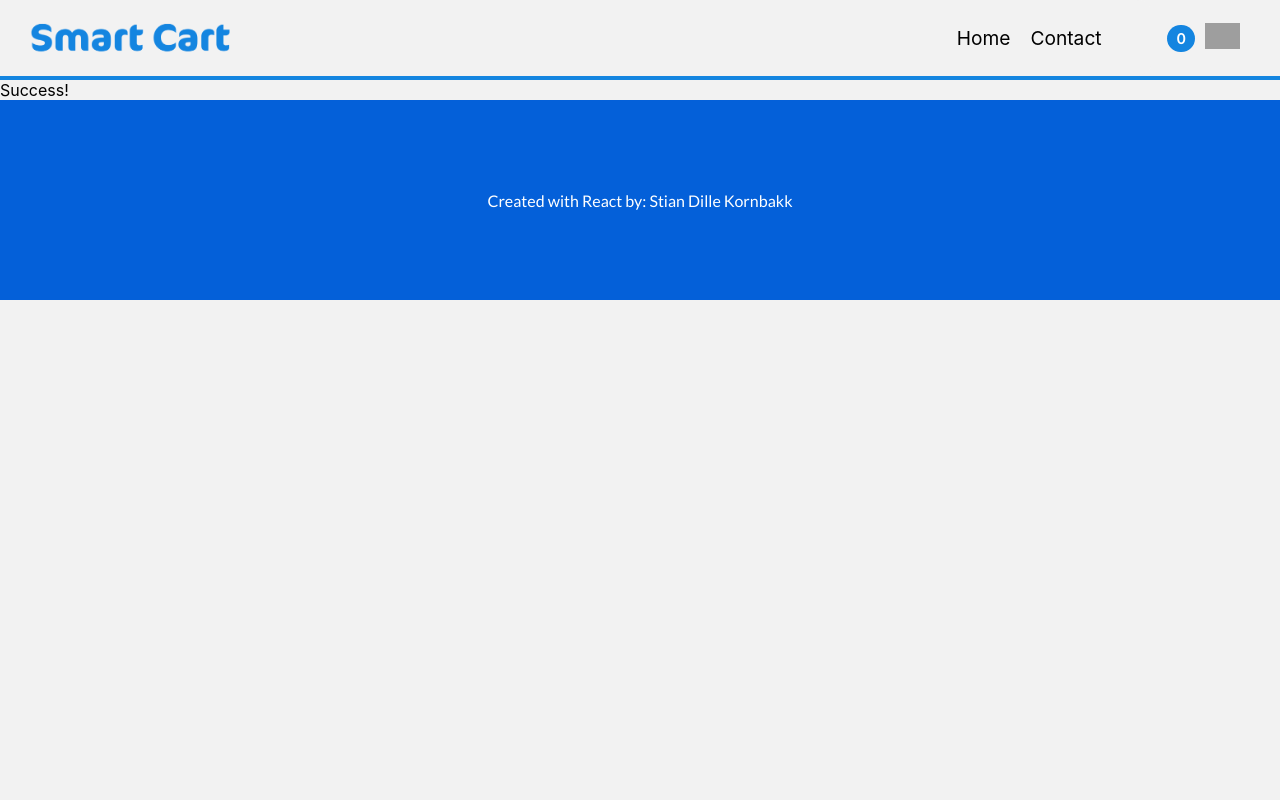
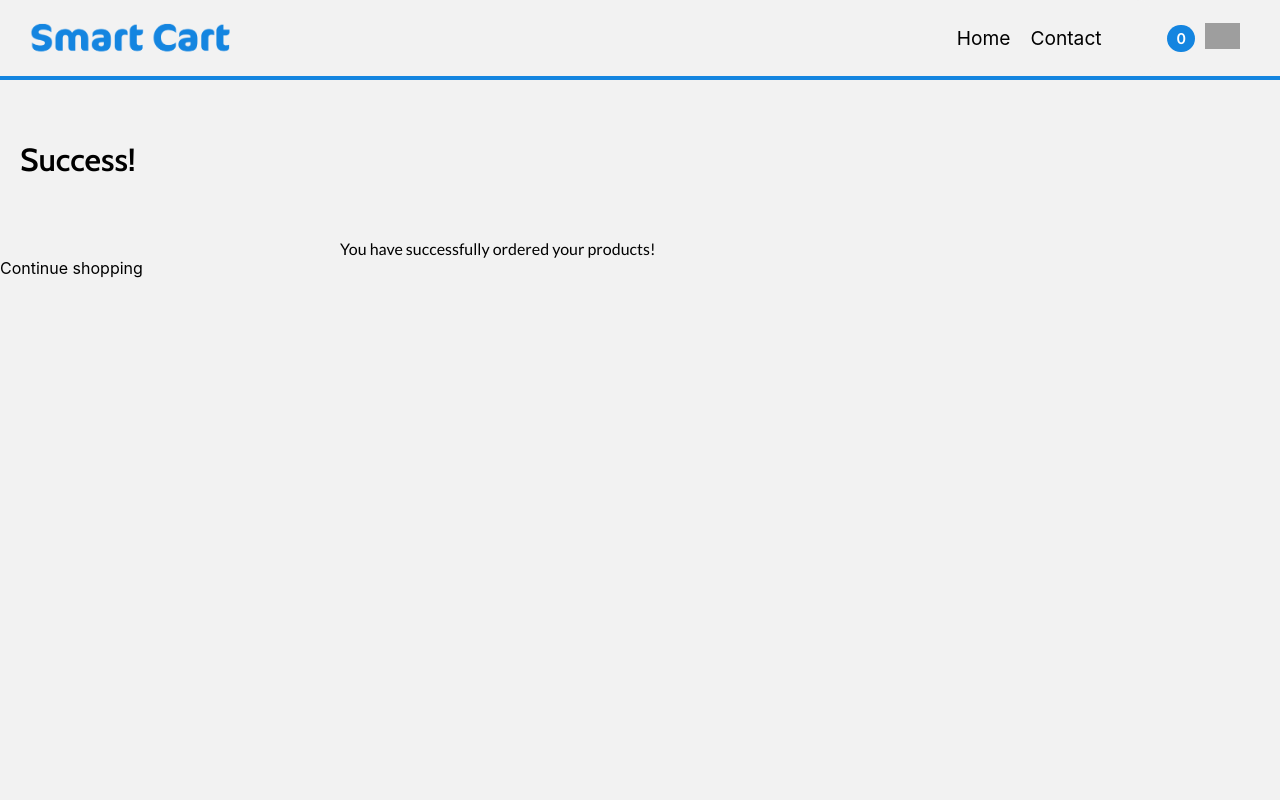
Before and after one commit to S10ANDK/Smart-Cart, a React (Create React App) app: page /checkout-success in a window 1280 px wide. Shown: the top 800 px of the page. Built offline with nearby package versions, Linux system fonts and the light colour scheme; grey boxes are pictures that could not be loaded; a web font is replaced by a local one.

Commit message:
improved checkout success page

```diff
--- a/src/components/CheckoutSuccess/index.jsx
+++ b/src/components/CheckoutSuccess/index.jsx
@@ -1,7 +1,15 @@
 import React from 'react';
+import Div from '../defaultStyles/Div';
+import { Link } from 'react-router-dom';
 
 function CheckoutSuccess() {
-  return <div>Success!</div>;
+  return (
+    <Div>
+      <h1>Success!</h1>
+      <p>You have successfully ordered your products!</p>
+      <Link to={'/'}>Continue shopping</Link>
+    </Div>
+  );
 }
 
 export default CheckoutSuccess;
```
